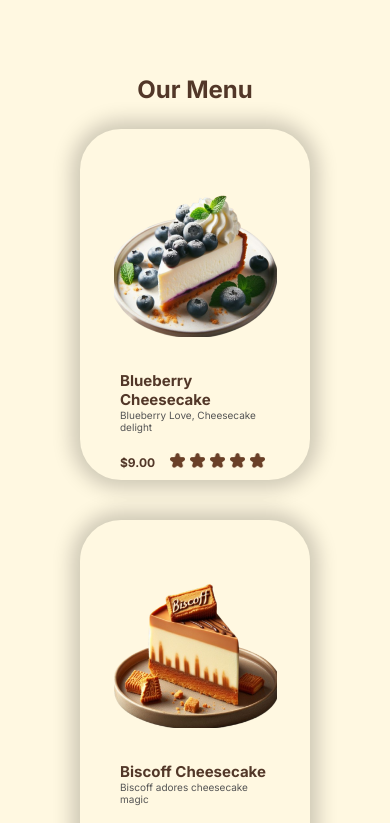
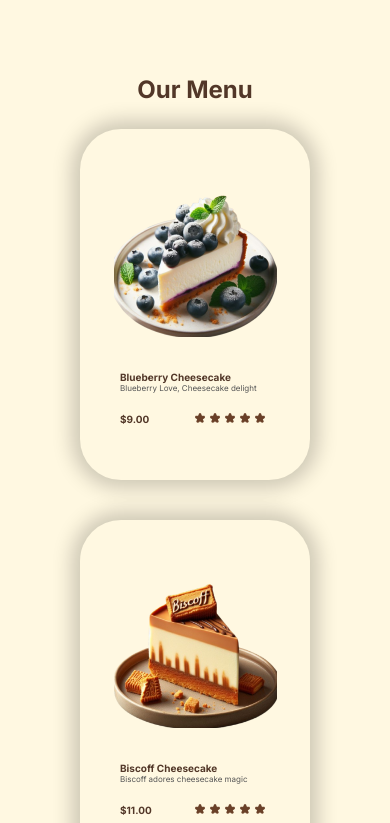
Before and after one commit to Ephraimjude/CheeseCake, a Next.js app: page / in a window 390 px wide. Shown: the part 1480-2303 px from the top of the page. Built offline with nearby package versions, Linux system fonts and the light colour scheme.

Commit message:
menu fix

```diff
--- a/src/app/menu/menu.module.css
+++ b/src/app/menu/menu.module.css
@@ -35,7 +35,7 @@
 }
 
 .menu{
-    width: 340px;
+    max-width: 340px;
     height: 351px;
     background-color: var(--bg);
     border-radius: 41px;
@@ -153,15 +153,20 @@
       }
 
     .menuName {
-        font-size: 15px;
+        font-size: 10px;
     }
 
     .menuDesc {
+        font-size: 8px;
+    }
+
+    .menuPrice {
         font-size: 10px;
     }
 
-    .menuPrice {
-        font-size: 12px;
+    .star{
+        width: 10px;
+        height: 10px;
     }
 
     .sliderButtonContainer{
```
